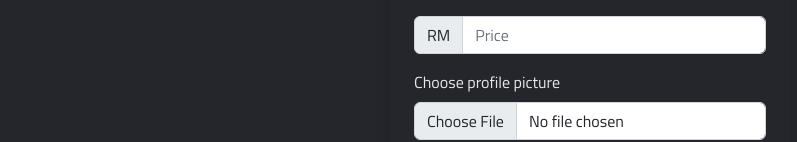
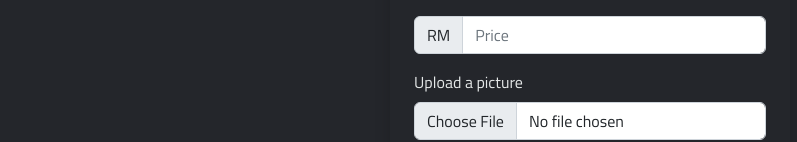
Before and after one commit to adam-husain/community-market, a React (Create React App) app in the folder client/: page /product in a window 1280 px wide. Shown: the part 662-804 px from the top of the page, without its empty margins (50-847 px from the left). Built offline with nearby package versions, Linux system fonts and the light colour scheme.

Commit message:
Updated account forms

```diff
--- a/client/src/components/account.js
+++ b/client/src/components/account.js
@@ -74,14 +74,14 @@ function Account() {
 
 					<Form className='my-5'>
 						<Form.Group className="mb-3">
-							<Form.Label>Choose profile picture</Form.Label>
+							<Form.Label>Upload your profile picture</Form.Label>
 							<Form.Control type="file" />
 							<img className='picture-preview' src={DefaultImage} alt='Profile picture preview'/>
 						</Form.Group>
 
 						<Form.Group className="mb-3">
 							<Form.Label>Username</Form.Label>
-							<Form.Control name='username' type="text" placeholder="Username" required/>
+							<Form.Control name='username' type="text" placeholder="5-10 characters" required/>
 							<Form.Text className="text-muted">
 								Choose a unique username
 							</Form.Text>
@@ -89,9 +89,17 @@ function Account() {
 
 						<Form.Group className="mb-3">
 							<Form.Label>Password</Form.Label>
-							<Form.Control name='password' type="password" placeholder="Password" required/>
+							<Form.Control name='password' type="password" placeholder="5-50 characters" required/>
 							<Form.Text className="text-muted">
 								Your password will be encrypted
+							</Form.Text>
+						</Form.Group>
+
+						<Form.Group className="mb-3">
+							<Form.Label>Username</Form.Label>
+							<Form.Control name='name' type="text" placeholder="2-20 characters" required/>
+							<Form.Text className="text-muted">
+								Your name will be displayed publicly
 							</Form.Text>
 						</Form.Group>
 
@@ -108,15 +116,6 @@ function Account() {
 							</Form.Select>
 							<Form.Text className="text-muted">
 								Helps to ease user interaction
-							</Form.Text>
-						</Form.Group>
-
-
-						<Form.Group className="mb-3">
-							<Form.Label>Email</Form.Label>
-							<Form.Control name='email' type="email" placeholder="example@email.com" />
-							<Form.Text className="text-muted">
-								(Optional)
 							</Form.Text>
 						</Form.Group>
 
--- a/client/src/components/product.js
+++ b/client/src/components/product.js
@@ -71,7 +71,7 @@ function Product({residences}) {
 				</InputGroup>
 
 				<Form.Group className="mb-5">
-					<Form.Label>Choose profile picture</Form.Label>
+					<Form.Label>Upload a picture</Form.Label>
 					<Form.Control type="file"/>
 					<img style={previewStyle} src={DefaultImage} alt='Profile picture preview'/>
 				</Form.Group>
```
Also changed, not shown: 2 other files (tests, documents, lock files or other folders).
